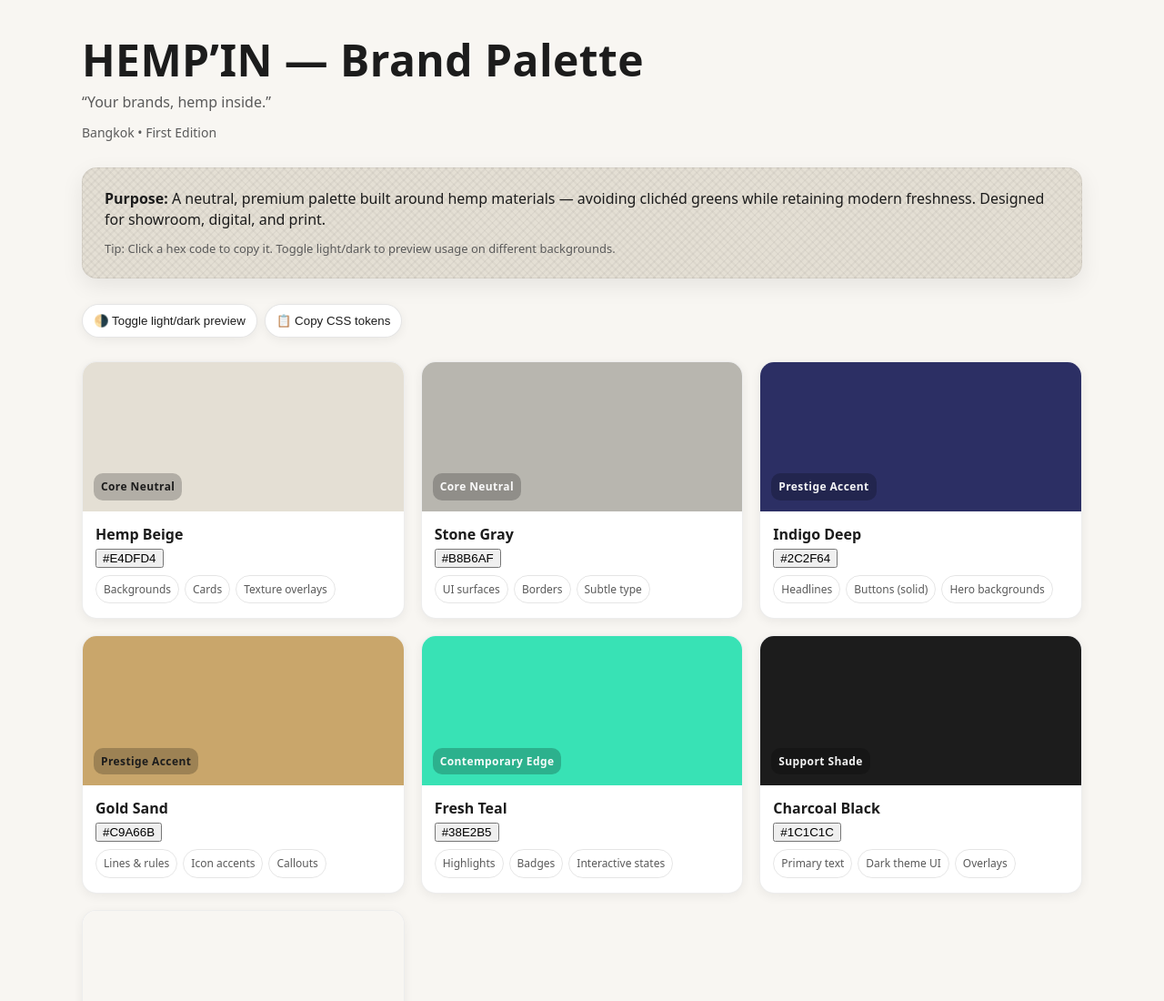
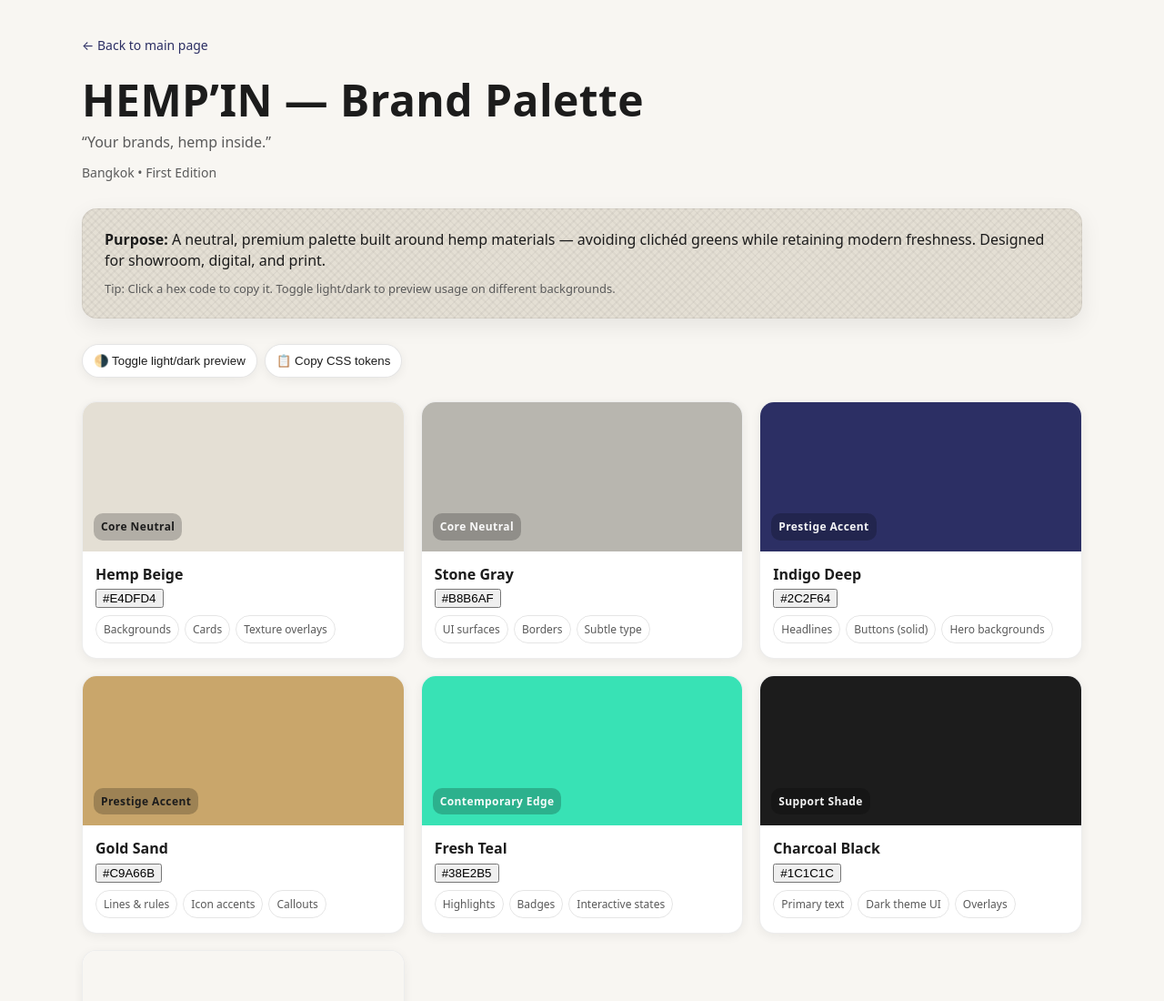
Before and after one commit to IglesiaPaul/HEMPIN, a plain HTML site: page brand-palette.html in a window 1280 px wide. Shown: the top 1100 px of the page at 91% size. Drawn offline with Linux system fonts and the light colour scheme.

```diff
--- a/brand-palette.html
+++ b/brand-palette.html
@@ -116,12 +116,16 @@
     .toolbar button:hover { transform: translateY(-1px); }
     .note { color: var(--muted-ink); font-size: 13px; }
 
+    .back { margin-bottom: 24px; font-size: 14px; }
+    .back a { color: var(--indigo-deep); text-decoration: none; }
+
     /* Footer */
     footer { margin-top: 40px; color: var(--muted-ink); font-size: 12px; }
   </style>
 </head>
 <body>
     <div class="wrap" id="top">
+      <nav class="back"><a href="index.html">← Back to main page</a></nav>
       <header class="brand" aria-label="Brand heading">
         <h1>HEMP’IN — Brand Palette</h1>
         <div class="tagline">“Your brands, hemp inside.”</div>
```
Also changed, not shown: index.html (+1 -2 lines). Lines whose indentation alone changed are shown as unchanged.
